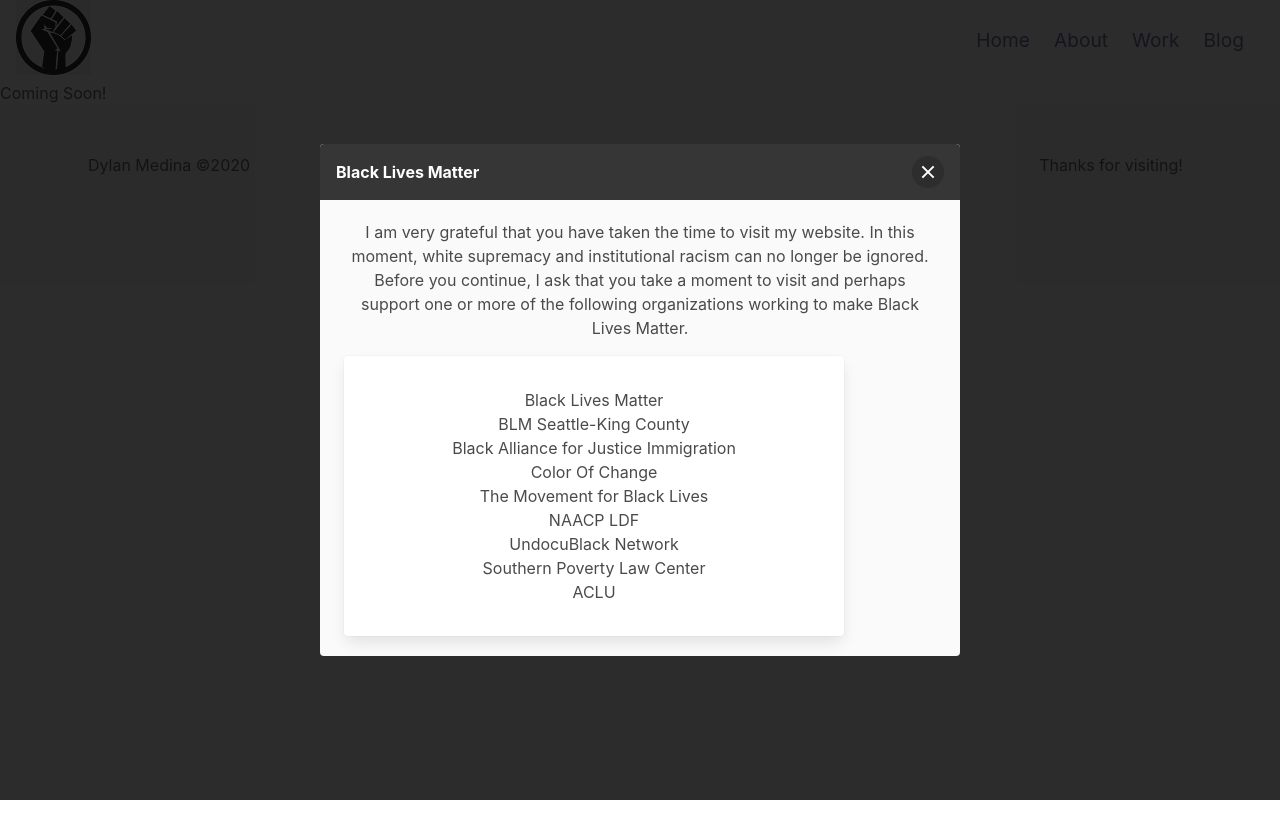
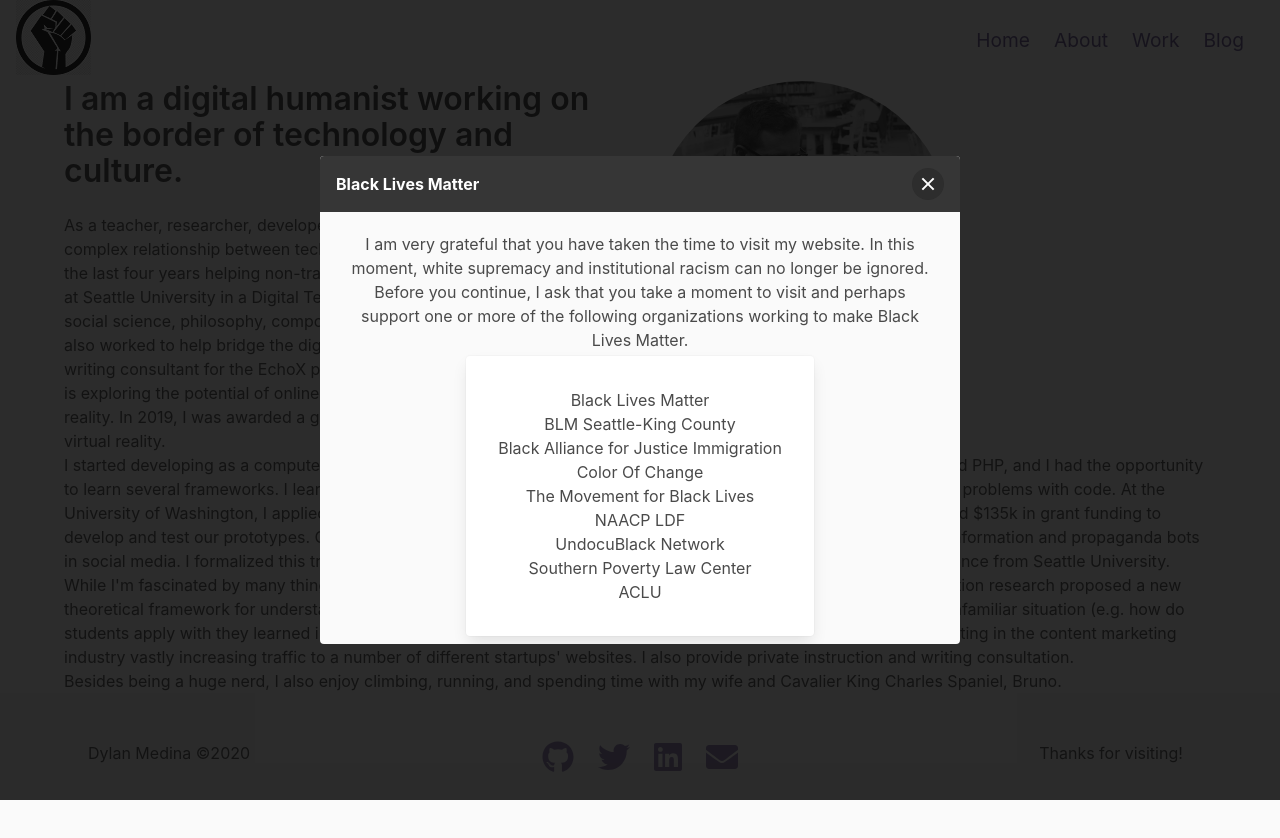
Before and after one commit to dlondonmedina/dlondonmedina, a Vue app: page /about in a window 1280 px wide. Shown: the top 838 px of the page. Before the commit the page ends 800 px from the top, so only its background shows below. Built offline with nearby package versions, Linux system fonts and the light colour scheme.

Commit message:
fix call to action, add tracking, add about

```diff
--- a/package.json
+++ b/package.json
@@ -16,6 +16,7 @@
     "bulma": "^0.9.0",
     "core-js": "^3.6.5",
     "vue": "^2.6.11",
+    "vue-gtag": "^1.8.0",
     "vue-router": "^3.2.0"
   },
   "devDependencies": {
--- a/src/components/CallToAction.vue
+++ b/src/components/CallToAction.vue
@@ -9,10 +9,12 @@
                 </div>
                 <div class="message-body has-text-centered">
                     {{ msg.text }}
-                    <div class="card">
+                    <div class="columns is-mobile is-centered">
+                    <div class="card is-half">
                         <ul>
                             <li v-for="l in msg.links"><a :href="l.link" target="_blank" style="text-decoration: none;">{{l.text}}</a></li>
                         </ul>
+                    </div>
                     </div>
                 </div>
             </article>
--- a/src/components/HelloWorld.vue
+++ /dev/null
@@ -1,59 +0,0 @@
-<template>
-  <div class="hello">
-    <h1>{{ msg }}</h1>
-    <p>
-      For a guide and recipes on how to configure / customize this project,<br>
-      check out the
-      <a href="https://cli.vuejs.org" target="_blank" rel="noopener">vue-cli documentation</a>.
-    </p>
-    <h3>Installed CLI Plugins</h3>
-    <ul>
-      <li><a href="https://github.com/vuejs/vue-cli/tree/dev/packages/%40vue/cli-plugin-babel" target="_blank" rel="noopener">babel</a></li>
-      <li><a href="https://github.com/vuejs/vue-cli/tree/dev/packages/%40vue/cli-plugin-router" target="_blank" rel="noopener">router</a></li>
-      <li><a href="https://github.com/vuejs/vue-cli/tree/dev/packages/%40vue/cli-plugin-eslint" target="_blank" rel="noopener">eslint</a></li>
-    </ul>
-    <h3>Essential Links</h3>
-    <ul>
-      <li><a href="https://vuejs.org" target="_blank" rel="noopener">Core Docs</a></li>
-      <li><a href="https://forum.vuejs.org" target="_blank" rel="noopener">Forum</a></li>
-      <li><a href="https://chat.vuejs.org" target="_blank" rel="noopener">Community Chat</a></li>
-      <li><a href="https://twitter.com/vuejs" target="_blank" rel="noopener">Twitter</a></li>
-      <li><a href="https://news.vuejs.org" target="_blank" rel="noopener">News</a></li>
-    </ul>
-    <h3>Ecosystem</h3>
-    <ul>
-      <li><a href="https://router.vuejs.org" target="_blank" rel="noopener">vue-router</a></li>
-      <li><a href="https://vuex.vuejs.org" target="_blank" rel="noopener">vuex</a></li>
-      <li><a href="https://github.com/vuejs/vue-devtools#vue-devtools" target="_blank" rel="noopener">vue-devtools</a></li>
-      <li><a href="https://vue-loader.vuejs.org" target="_blank" rel="noopener">vue-loader</a></li>
-      <li><a href="https://github.com/vuejs/awesome-vue" target="_blank" rel="noopener">awesome-vue</a></li>
-    </ul>
-  </div>
-</template>
-
-<script>
-export default {
-  name: 'HelloWorld',
-  props: {
-    msg: String
-  }
-}
-</script>
-
-<!-- Add "scoped" attribute to limit CSS to this component only -->
-<style scoped lang="scss">
-h3 {
-  margin: 40px 0 0;
-}
-ul {
-  list-style-type: none;
-  padding: 0;
-}
-li {
-  display: inline-block;
-  margin: 0 10px;
-}
-a {
-  color: #42b983;
-}
-</style>
--- a/src/main.js
+++ b/src/main.js
@@ -1,6 +1,7 @@
 import Vue from 'vue'
 import App from './App.vue'
 import router from './router'
+import VueGtag from "vue-gtag"
 import Title from './components/Title.vue'
 import { library } from '@fortawesome/fontawesome-svg-core'
 import { FontAwesomeIcon } from '@fortawesome/vue-fontawesome'
@@ -20,6 +21,9 @@
 
 Vue.config.productionTip = false
 
+Vue.use(VueGtag, {
+  config: { id: "UA-93487852-1"}
+}, router);
 
 new Vue({
   el: '#app',
--- a/src/views/About.vue
+++ b/src/views/About.vue
@@ -1,5 +1,31 @@
 <template>
   <div class="about">
-    <h1>Coming Soon!</h1>
+    <div class="container">
+      <section class="first">
+        <div class="columns">
+          <div class="column">
+            <h1 class="title">I am a digital humanist working on the border of technology and culture.</h1>
+            <p>As a teacher, researcher, developer and writer, I am interested in exploring complex relationship between technology and culture. I have worked for the last four years helping non-traditional and underrepresented students at Seattle University in a Digital Technology and Cultures program explore social science, philosophy, composition and software development. I've also worked to help bridge the digital divide as volunteer teacher and writing consultant for the EchoX program. My current passion in teaching is exploring the potential of online education and education in extended reality. In 2019, I was awarded a grant to apply pedagogical principles to virtual reality.</p>
+          </div>
+          <div class="column has-centered">
+            <figure class="image">
+              <img src="@/assets/profile.jpg" alt="Picture of me." class="is-rounded" style="max-width: 300px;">
+            </figure>
+          </div>
+        </div>
+      </section>
+      <section>
+        <p>I started developing as a computer specialist during graduate school. There, I taught myself HTML, CSS, Javascript and PHP, and I had the opportunity to learn several frameworks. I learned that software development is not simply about building things, but about solving problems with code. At the University of Washington, I applied that approach to the problem of teaching writing, and with two colleagues, I secured $135k in grant funding to develop and test our prototypes. Currently, I am interested in developing software that can identify and counter false information and propaganda bots in social media. I formalized this training with a graduate certificate equivalent to a bachelor's degree in Computer Science from Seattle University.</p>
+      </section>
+      <section>
+        <p>While I'm fascinated by many things and have a broad variety of experience, my PhD is in Writing Studies. My dissertation research proposed a new theoretical framework for understanding how learners acquire knowledge and skills and bring those to bear on new, unfamiliar situation (e.g. how do students apply with they learned in English 101 in a future history class at the university). I have spent several years writing in the content marketing industry vastly increasing traffic to a number of different startups' websites. I also provide private instruction and writing consultation. <br> Besides being a huge nerd, I also enjoy climbing, running, and spending time with my wife and Cavalier King Charles Spaniel, Bruno.</p>
+      </section>
+
+    </div>
   </div>
 </template>
+<script>
+export default {
+  name: 'About'
+}
+</script>
--- a/src/views/Home.vue
+++ b/src/views/Home.vue
@@ -38,7 +38,7 @@
             "Frontend: HTML/CSS/Javascript, Gatsby",
             "Backend: PHP, SQL, C#",
             "Frameworks: Flask, Django, Vue, Wordpress",
-            "Infrastructure: Apache, NGINX, Azure, AWS"
+            "Infrastructure: Apache, Firebase, Azure, AWS"
           ]
         },
         {
```
Also changed, not shown: src/assets/profile.jpg (added), 14 other files (tests, documents, lock files or other folders).
